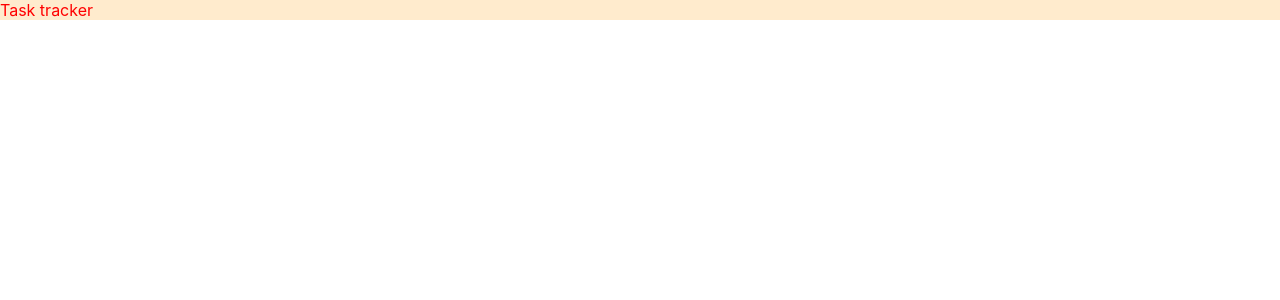
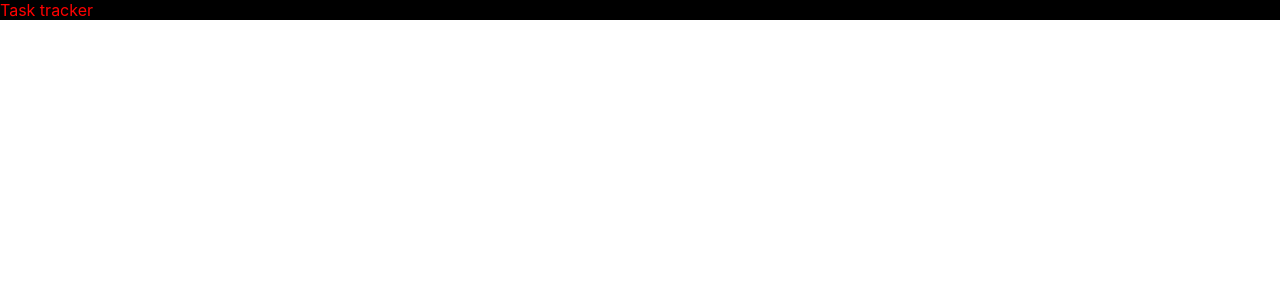
Before and after one commit to jamie-codez/React-refresh, a React (Create React App) app: page / in a window 1280 px wide. Shown: the top 300 px of the page. Built offline with nearby package versions, Linux system fonts and the light colour scheme.

Commit message:
Style variable in the jsx

```diff
--- a/src/components/Header.js
+++ b/src/components/Header.js
@@ -2,7 +2,7 @@ import PropTypes from 'prop-types'
 
 const Header = ({ title }) => {
   return (
-    <header style={{color:'red',backgroundColor:'blanchedalmond'}}>{title}</header>
+    <header style={headerStyle}>{title}</header>
   )
 }
 
@@ -14,4 +14,9 @@ Header.propTypes={
     title:PropTypes.string.isRequired,
 }
 
+const headerStyle = {
+    color:'red',
+    backgroundColor:'black'
+}
+
 export default Header
```
